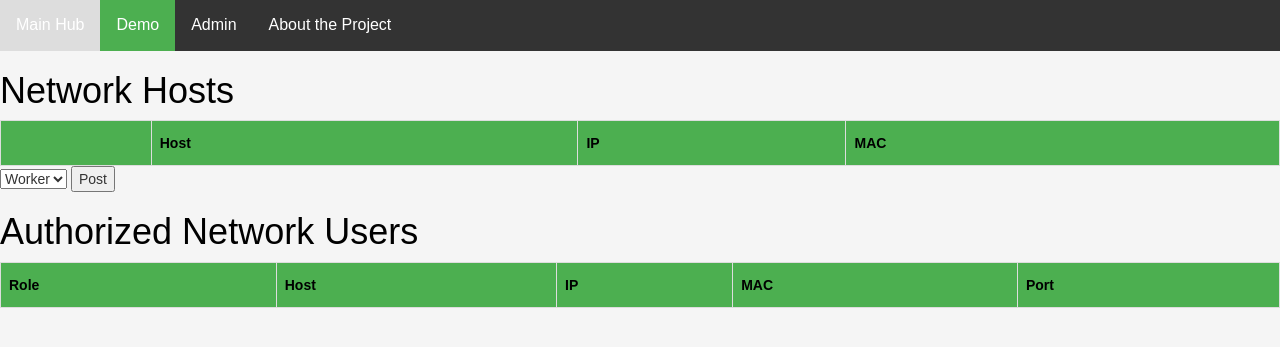
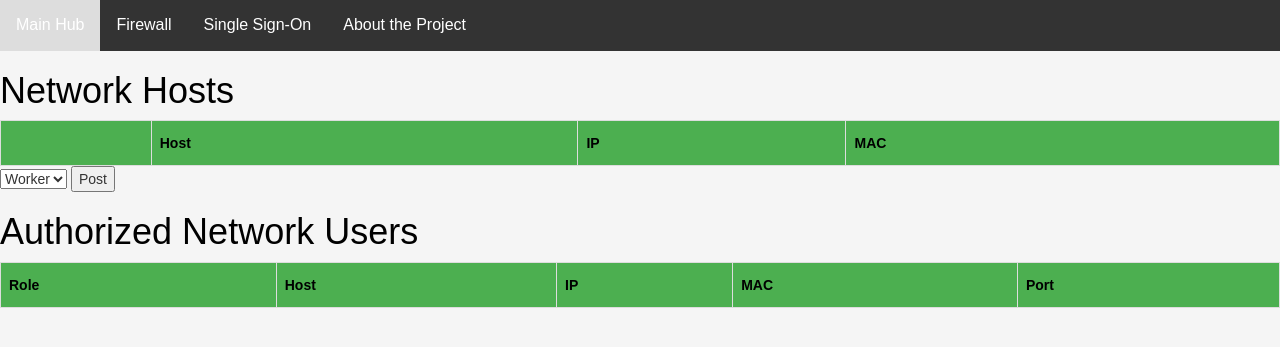
Before and after one commit to aalmeida9/ZT-BC-lab, a Flask app: template project/frontend/templates/demo.html in a window 1280 px wide. Shown: the top 347 px of the page. Run offline with Flask 2, Linux system fonts and the light colour scheme; the template is opened without the code that fills it, so the values that code supplies are empty; some libraries are stand-ins or nearby versions.

Commit message:
fix navbar and dead links

```diff
--- a/project/frontend/templates/about.html
+++ b/project/frontend/templates/about.html
@@ -15,9 +15,9 @@
 
   <div class="topnav">
     <a href="index.html">Main Hub</a>
-    <a href="demo.html">Demo</a>
-    <a href="admin.html">Admin</a>
-    <a class="active" href="about.html">About the Project</a>
+    <a href="firewall.html">Firewall</a>
+    <a href="admin.html">Single Sign-On</a>
+    <a href="about.html">About the Project</a>
   </div>
   <h1>About the Team</h1>
   <h1>Report</h1>
--- a/project/frontend/templates/admin.html
+++ b/project/frontend/templates/admin.html
@@ -11,9 +11,9 @@
 
 <body>
   <div class="topnav">
-    <a href="index.html">Main Hub</a>
-    <a href="demo.html">Demo</a>
-    <a class="active" href="admin.html">Admin</a>
+    <a href="firewall.html">Main Hub</a>
+    <a href="firewall.html">Firewall</a>
+    <a href="admin.html">Single Sign-On</a>
     <a href="about.html">About the Project</a>
   </div>
 
--- a/project/frontend/templates/demo.html
+++ b/project/frontend/templates/demo.html
@@ -11,9 +11,9 @@
 
 <body>
   <div class="topnav">
-    <a href="index.html">Main Hub</a>
-    <a class="active" href="demo.html">Demo</a>
-    <a href="admin.html">Admin</a>
+    <a href="firewall.html">Main Hub</a>
+    <a href="firewall.html">Firewall</a>
+    <a href="admin.html">Single Sign-On</a>
     <a href="about.html">About the Project</a>
   </div>
   <!-- <p>Create buttons for displaying net info with ofctl_rest, add a form to enter custom REST commands</p> -->
--- a/project/frontend/templates/firewall.html
+++ b/project/frontend/templates/firewall.html
@@ -12,8 +12,8 @@
 <body>
   <div class="topnav">
     <a href="index.html">Main Hub</a>
-    <a href="demo.html">Demo</a>
-    <a class="active" href="admin.html">Admin</a>
+    <a href="firewall.html">Firewall</a>
+    <a href="admin.html">Single Sign-On</a>
     <a href="about.html">About the Project</a>
   </div>
   <h2>Add a Rule</h2>
--- a/project/frontend/templates/index.html
+++ b/project/frontend/templates/index.html
@@ -17,7 +17,7 @@
         <i class="fa fa-caret-down"></i>
       </button>
       <div class="dropdown-content">
-        <a href="startup" class="active">Startup</a>
+        <a href="startup">Startup</a>
         <a href="startup.html">Topology</a>
         <a href="demo.html">Network Hosts</a>
         <a href="admin.html">Certificates</a>
@@ -37,7 +37,7 @@
         <div class="container">
           <h4><b>Network Startup</b></h4>
           <p>Start the Mininet emulation, Ryu controller, and example Blockchain with one click.</p>
-          <a href="topo.html"><button type="button" class="button">Startup</button></a>
+          <a href="startup.html"><button type="button" class="button">Startup</button></a>
         </div>
       </div>
     </div>
--- a/project/frontend/templates/startup.html
+++ b/project/frontend/templates/startup.html
@@ -14,9 +14,9 @@
 <body>
 
   <div class="topnav">
-    <a class="active" href="index.html">Main Hub</a>
-    <a href="demo.html">Demo</a>
-    <a href="admin.html">Admin</a>
+    <a href="index.html">Main Hub</a>
+    <a href="firewall.html">Firewall</a>
+    <a href="admin.html">Single Sign-On</a>
     <a href="about.html">About the Project</a>
   </div>
 
--- a/project/frontend/views.py
+++ b/project/frontend/views.py
@@ -79,7 +79,7 @@ def startup():
 def netstart(topo):
     command = 'sudo python net{}.py'.format(topo)
     os.system("gnome-terminal -e 'bash -c \""+command+";bash\"'")
-    return redirect('/topo')
+    return redirect('/startup')
 
 # 'Ryu Start'
 @app.route("/ryustart")
@@ -87,7 +87,7 @@ def ryustart():
     #cdCommand = 'cd ..'
     ryuCommand = 'ryu-manager ryu.app.rest_firewall'
     os.system("gnome-terminal -e 'bash -c \""+ryuCommand+";bash\"'")
-    return redirect('/topo')
+    return redirect('/startup')
 
 # 'BC Start'
 @app.route("/bcstart")
@@ -95,7 +95,7 @@ def bcstart():
     #cdCommand = 'cd ..'
     bcCommand = 'python runBC.py'
     os.system("gnome-terminal -e 'bash -c \""+bcCommand+";bash\"'")
-    return redirect('/topo')
+    return redirect('/startup')
 
 # Get IP from hosts, potentially add a GET method for sending IPs to Ryu or BC
 @app.route("/getHost", methods=['POST'])
```
